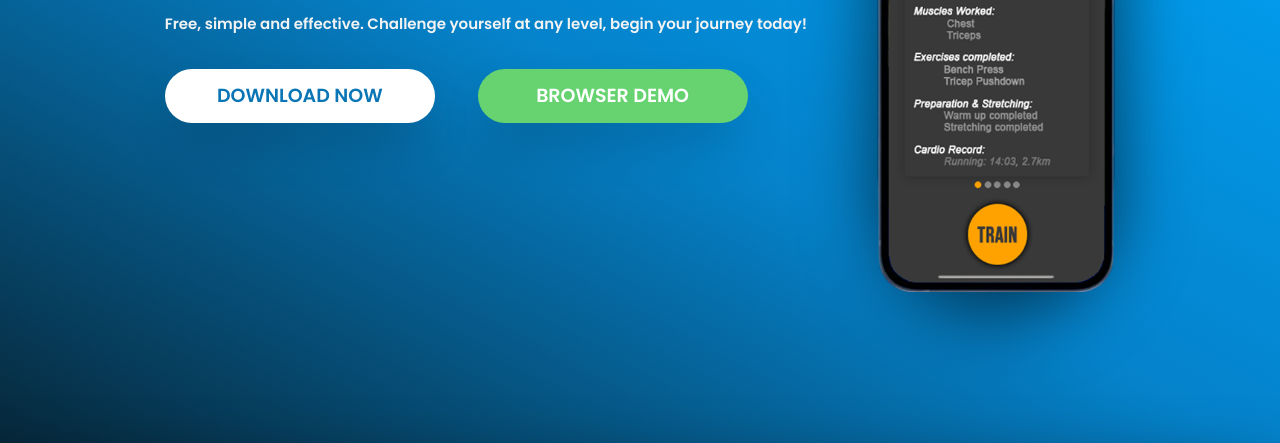
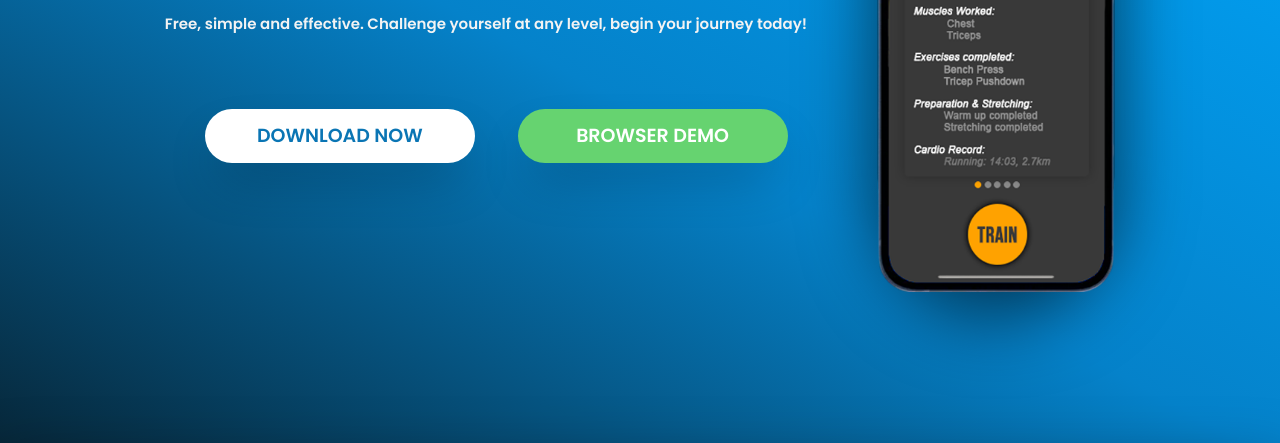
Before and after one commit to Hugo8814/PT-beta, a website: page index.html in a window 1280 px wide. Shown: the part 328-771 px from the top of the page. Drawn offline with nearby package versions, Linux system fonts and the light colour scheme; files that its build step writes are made by us from their sources.

Commit message:
updated button margins on updatecss branch

```diff
--- a/sass/main.scss
+++ b/sass/main.scss
@@ -137,6 +137,8 @@ body {
 }
 
 .btn {
+  margin-left: 4rem;
+  margin-top: 4rem;
   background-color: white;
   font-size: 1.9rem;
   font-family: inherit;
@@ -161,6 +163,7 @@ body {
 }
 .btn-demo {
   margin-left: 4rem;
+  margin-top: 4rem;
   background-color: rgb(102, 211, 112);
   font-size: 1.9rem;
   font-family: inherit;
```
